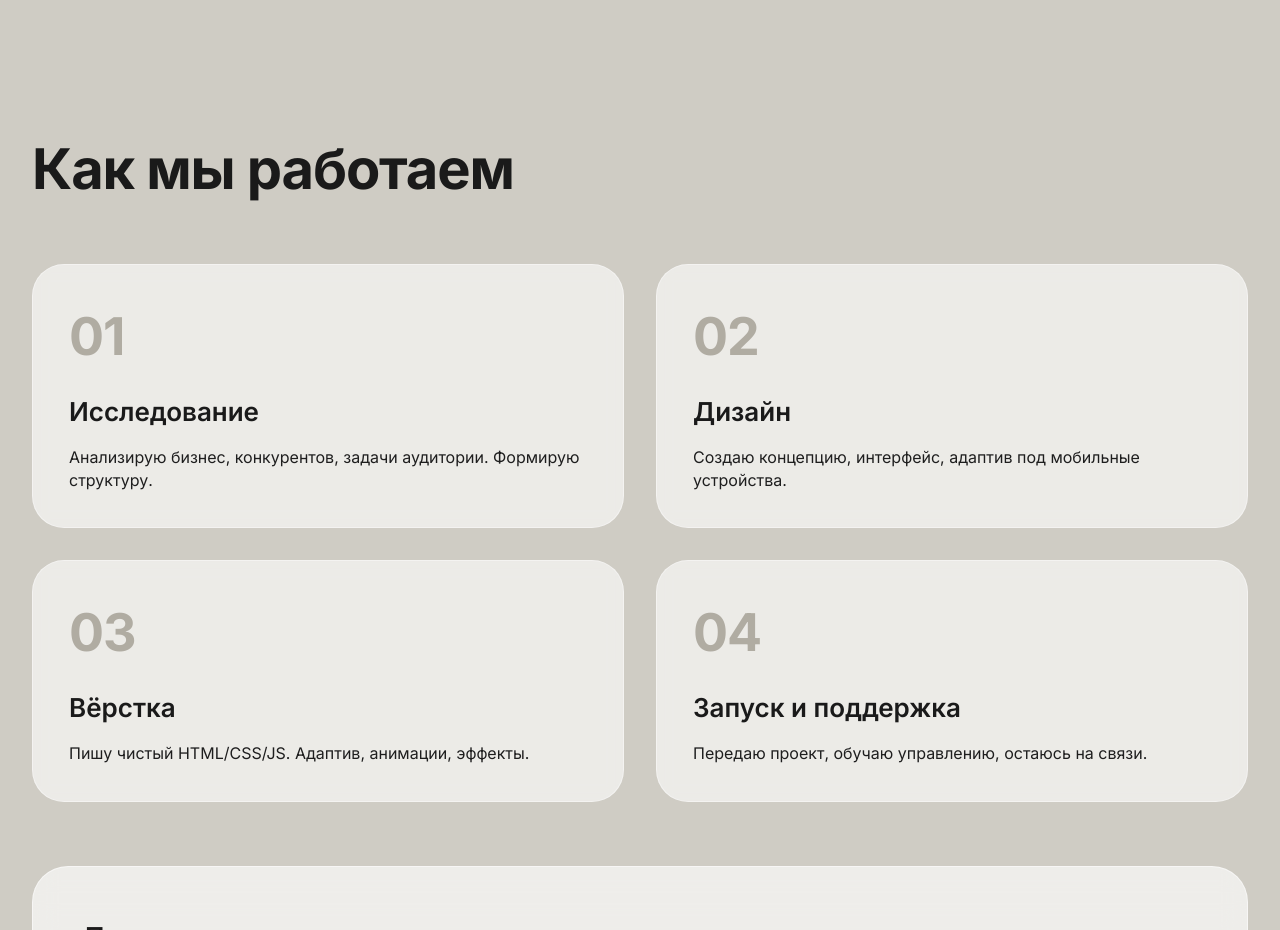
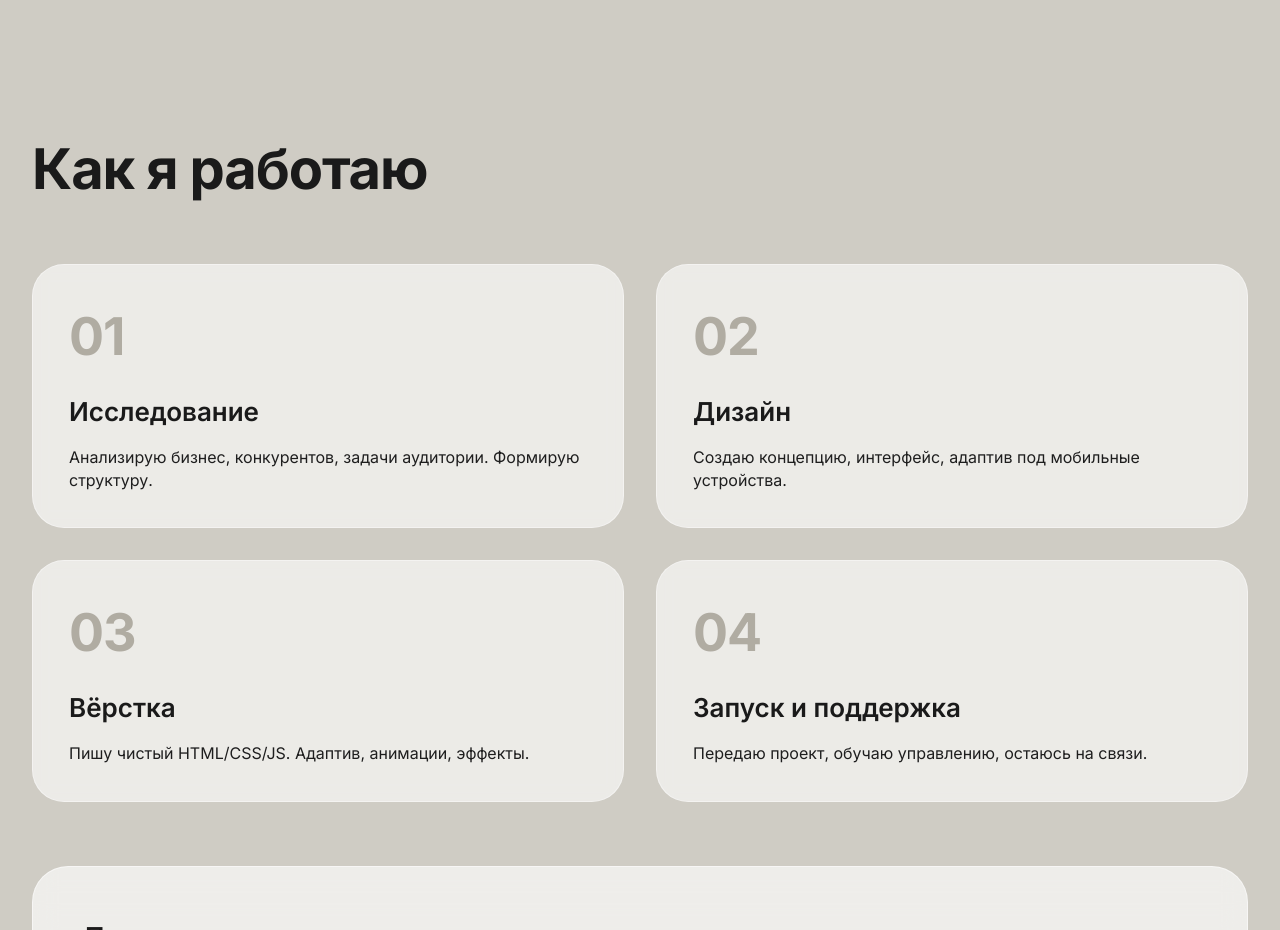
Before and after one commit to lerochkafed/Lera-portfolio, a plain HTML site: page index.html in a window 1280 px wide. Shown: the part 2880-3810 px from the top of the page. Drawn offline with Linux system fonts and the light colour scheme.

Commit message:
Update index.html

```diff
--- a/index.html
+++ b/index.html
@@ -699,7 +699,7 @@
 
     <div class="section">
         <div class="container">
-            <h2 class="fade-up">Как мы работаем</h2>
+            <h2 class="fade-up">Как я работаю</h2>
             <div class="steps-grid">
                 <div class="step fade-up delay-1">
                     <div class="step-number">01</div>
```
